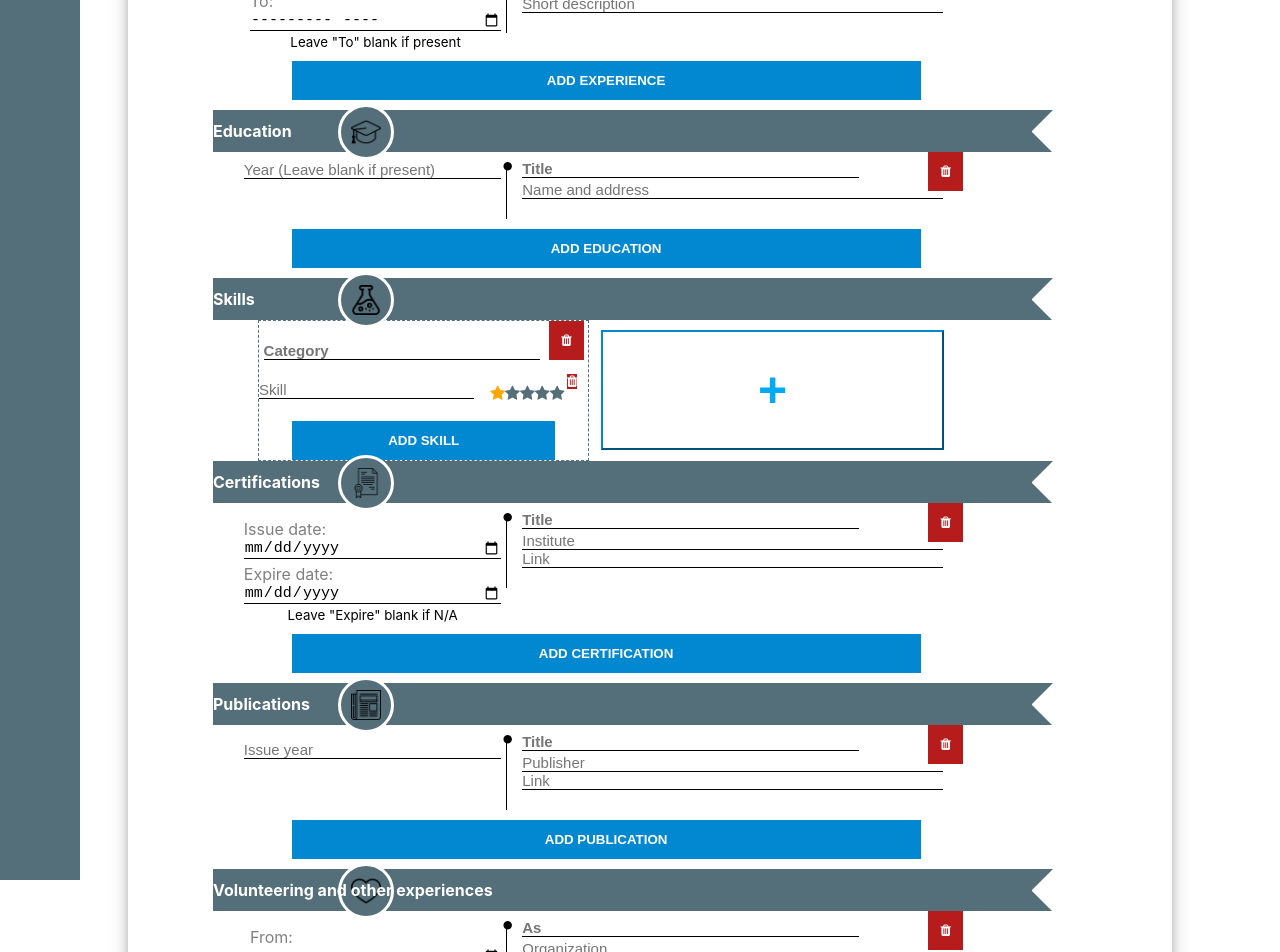
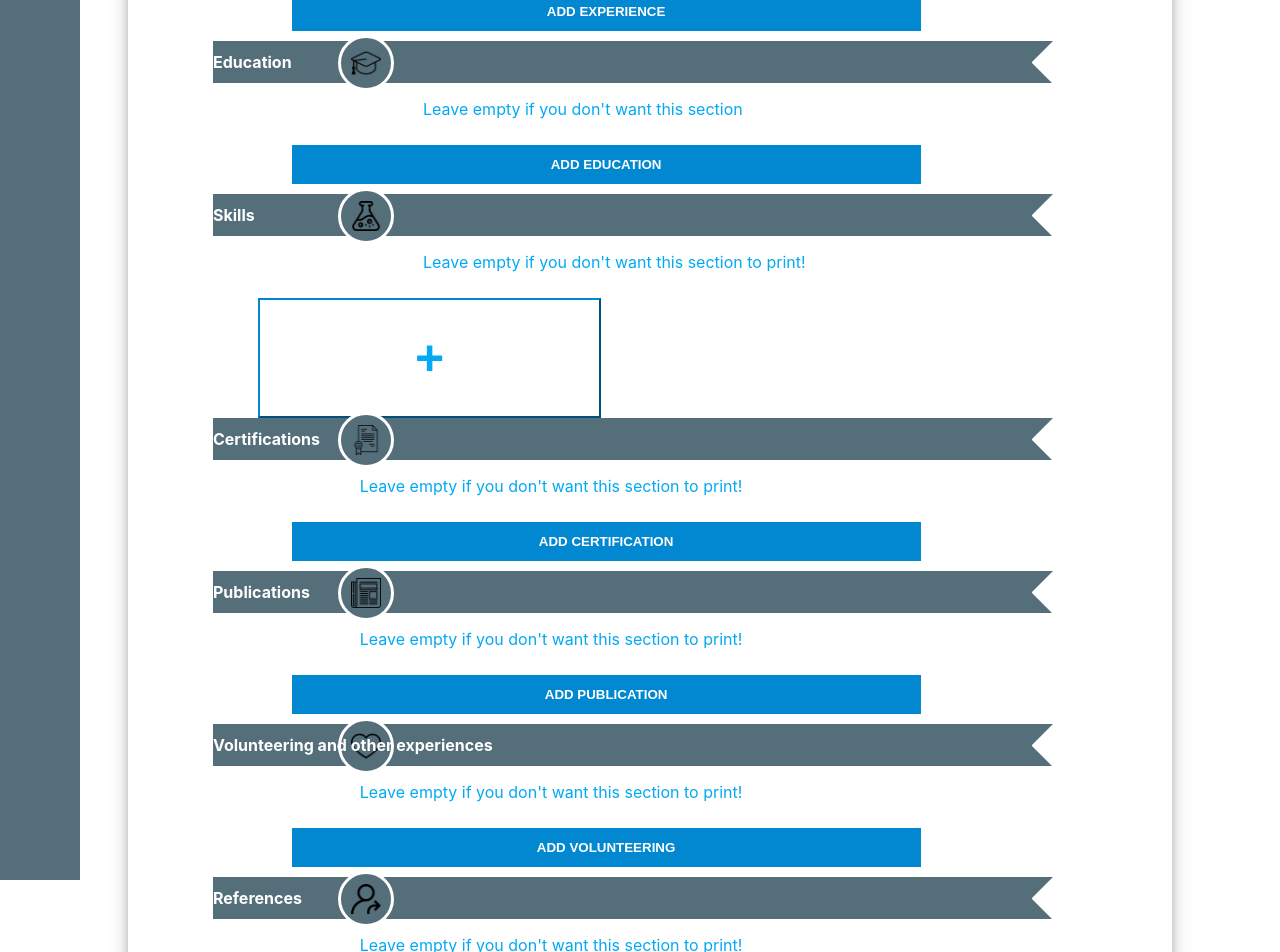
Before and after one commit to nahid1991/bud, a React (Create React App) app: page / in a window 1280 px wide. Shown: the part 400-1352 px from the top of the page. Built offline with nearby package versions, Linux system fonts and the light colour scheme.

Commit message:
removed test reducer values

```diff
--- a/src/RootReducer.js
+++ b/src/RootReducer.js
@@ -16,77 +16,13 @@ const rootReducer = function (state = {
     linkedIn: '',
     address: ''
   },
-  workExperience: [
-    {
-      id: uuidv4(),
-      from: '',
-      to: '',
-      title: '',
-      address: '',
-      description: '',
-      website: ''
-    }
-  ],
-  education: [
-    {
-      id: uuidv4(),
-      from: '',
-      title: '',
-      address: ''
-    }
-  ],
-  skills: [
-    {
-      id: uuidv4(),
-      category: '',
-      subCategories: [
-        {
-          id: uuidv4(),
-          name: '',
-          rating: 0
-        }
-      ]
-    }
-  ],
-  certifications: [
-    {
-      id: uuidv4(),
-      issueDate: '',
-      title: '',
-      institute: '',
-      expireDate: '',
-      link: ''
-    }
-  ],
-  publications: [
-    {
-      id: uuidv4(),
-      issueYear: '',
-      title: '',
-      publisher: '',
-      link: ''
-    }
-  ],
-  volunteerings: [
-    {
-      id: uuidv4(),
-      from: '',
-      to: '',
-      title: '',
-      address: '',
-      description: ''
-    }
-  ],
-  references: [
-    {
-      id: uuidv4(),
-      name: '',
-      address: '',
-      phoneNumber: '',
-      email: '',
-      designation: ''
-    }
-  ]
+  workExperience: [],
+  education: [],
+  skills: [],
+  certifications: [],
+  publications: [],
+  volunteerings: [],
+  references: []
 }, action) {
   switch (action.type) {
     case "NAME":
```
